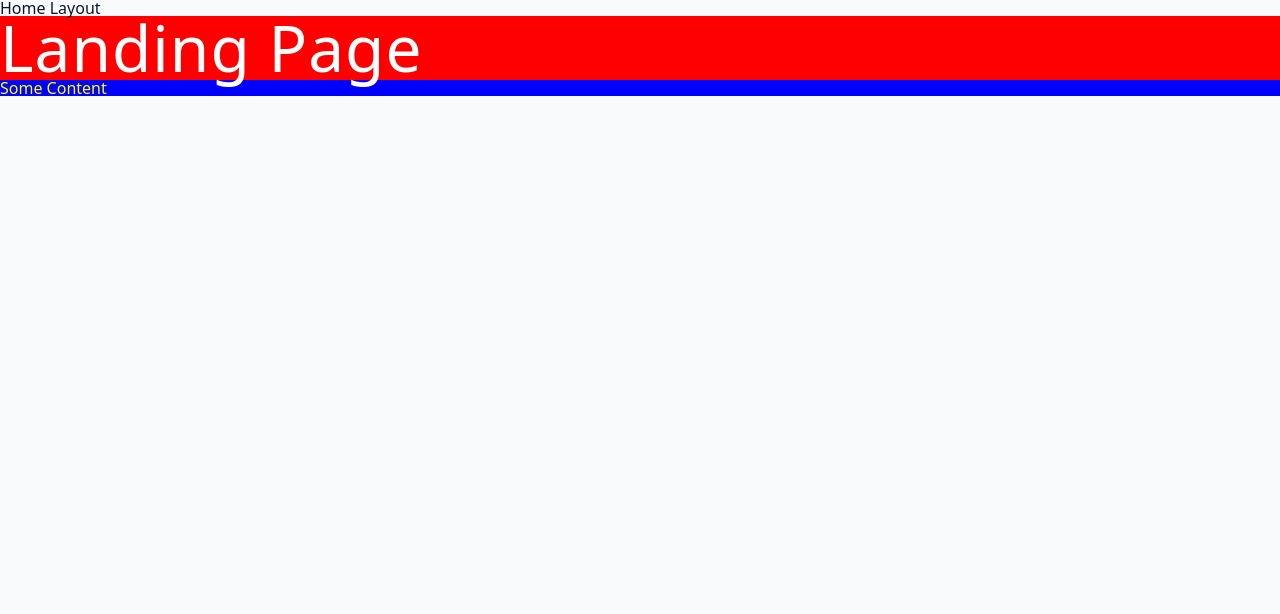
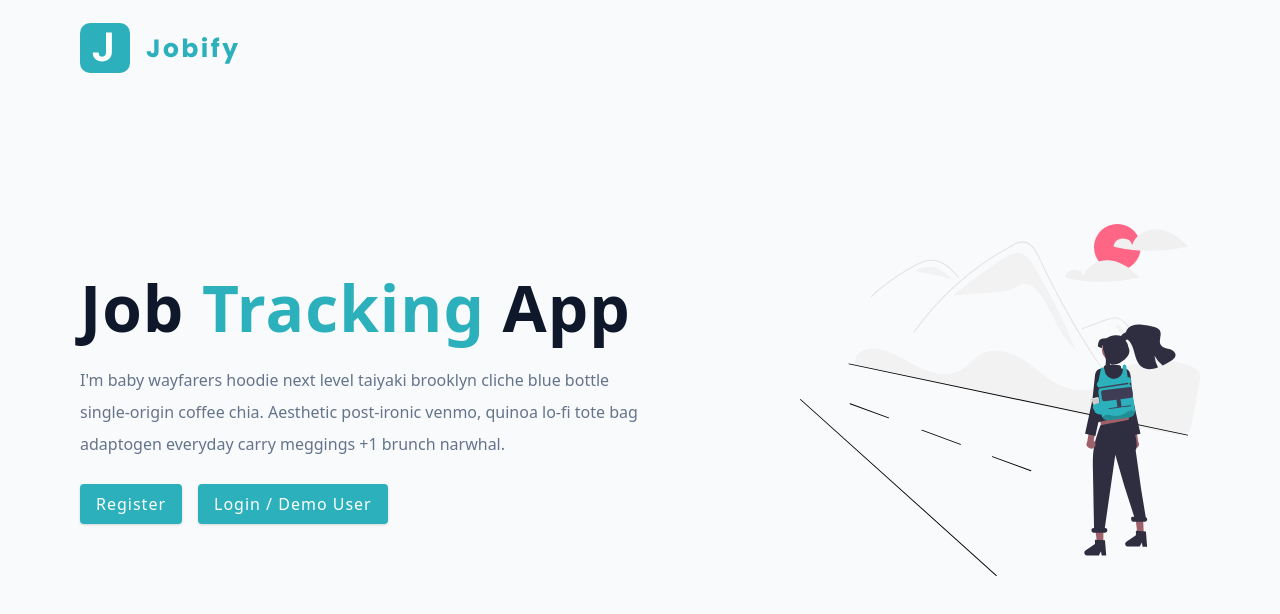
Before and after one commit to Epiq122/Jobify, a React (Vite) app: page / in a window 1280 px wide. Shown: the top 614 px of the page. Built offline with nearby package versions, Linux system fonts and the light colour scheme.

Commit message:
styled landing page

```diff
--- a/src/pages/Error.jsx
+++ b/src/pages/Error.jsx
@@ -1,13 +1,47 @@
 import { Link, useRouteError } from "react-router-dom";
+import styled from "styled-components";
 
 const Error = () => {
   const error = useRouteError();
   console.log(error);
   return (
-    <div>
+    <Wrapper>
       <h1>ERROR ERROR</h1>
       <Link to={"/"}>Go to Home Page</Link>
-    </div>
+    </Wrapper>
   );
 };
+
+const Wrapper = styled.main`
+  min-height: 100vh;
+  text-align: center;
+  display: flex;
+  align-items: center;
+  justify-content: center;
+
+  img {
+    width: 90vw;
+    max-width: 600px;
+    display: block;
+    margin-bottom: 2rem;
+    margin-top: -3rem;
+  }
+
+  h3 {
+    margin-bottom: 0.5rem;
+  }
+
+  p {
+    line-height: 1.5;
+    margin-top: 0.5rem;
+    margin-bottom: 1rem;
+    color: var(--text-secondary-color);
+  }
+
+  a {
+    color: var(--primary-500);
+    text-transform: capitalize;
+  }
+`;
+
 export default Error;
--- a/src/pages/HomeLayout.jsx
+++ b/src/pages/HomeLayout.jsx
@@ -2,10 +2,9 @@
 
 const HomeLayout = () => {
   return (
-    <div>
-      <nav>Home Layout</nav>
+    <>
       <Outlet />
-    </div>
+    </>
   );
 };
 export default HomeLayout;
--- a/src/pages/Landing.jsx
+++ b/src/pages/Landing.jsx
@@ -1,24 +1,93 @@
+import main from "../assets/images/main.svg";
+import logo from "../assets/images/logo.svg";
+import { Link } from "react-router-dom";
 import styled from "styled-components";
 
 const Landing = () => {
   return (
     <Wrapper>
-      <h1>Landing page</h1>
-      <div className="content">Some Content</div>
+      <nav>
+        <img src={logo} alt="jobify" className="logo" />
+      </nav>
+      <div className="container page">
+        <div className="info">
+          <h1>
+            Job <span>tracking</span> app
+          </h1>
+          <p>
+            I'm baby wayfarers hoodie next level taiyaki brooklyn cliche blue
+            bottle single-origin coffee chia. Aesthetic post-ironic venmo,
+            quinoa lo-fi tote bag adaptogen everyday carry meggings +1 brunch
+            narwhal.
+          </p>
+          <Link to={"/register"} className="btn register-link">
+            Register
+          </Link>
+          <Link to={"/login"} className="btn">
+            Login / Demo User
+          </Link>
+        </div>
+        <img src={main} alt="job hunt" className="img main-img" />
+      </div>
     </Wrapper>
   );
 };
 
-const Wrapper = styled.div`
-  background: red;
+const Wrapper = styled.section`
+  nav {
+    width: var(--fluid-width);
+    max-width: var(--max-width);
+    margin: 0 auto;
+    height: var(--nav-height);
+    display: flex;
+    align-items: center;
+  }
+
+  .page {
+    min-height: calc(100vh - var(--nav-height));
+    display: grid;
+    align-items: center;
+    margin-top: -3rem;
+  }
 
   h1 {
-    color: white;
+    font-weight: 700;
+
+    span {
+      color: var(--primary-500);
+    }
+
+    margin-bottom: 1.5rem;
   }
 
-  .content {
-    background: blue;
-    color: yellow;
+  p {
+    line-height: 2;
+    color: var(--text-secondary-color);
+    margin-bottom: 1.5rem;
+    max-width: 35em;
+  }
+
+  .register-link {
+    margin-right: 1rem;
+  }
+
+  .main-img {
+    display: none;
+  }
+
+  .btn {
+    padding: 0.75rem 1rem;
+  }
+
+  @media (min-width: 992px) {
+    .page {
+      grid-template-columns: 1fr 400px;
+      column-gap: 3rem;
+    }
+
+    .main-img {
+      display: block;
+    }
   }
 `;
 export default Landing;
```
Also changed, not shown: src/assets/wrappers/ErrorPage.js (deleted, +0 -31 lines), src/assets/wrappers/LandingPage.js (deleted, +0 -50 lines).
